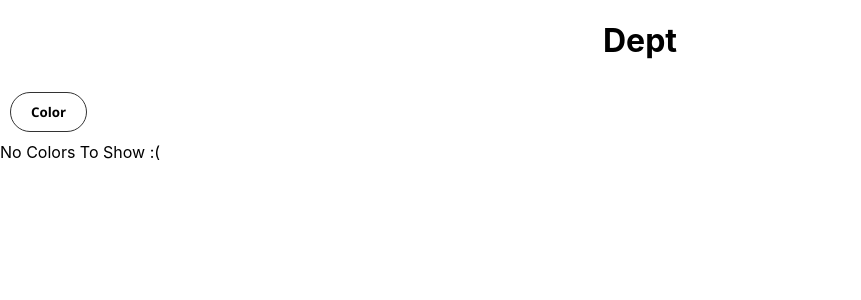
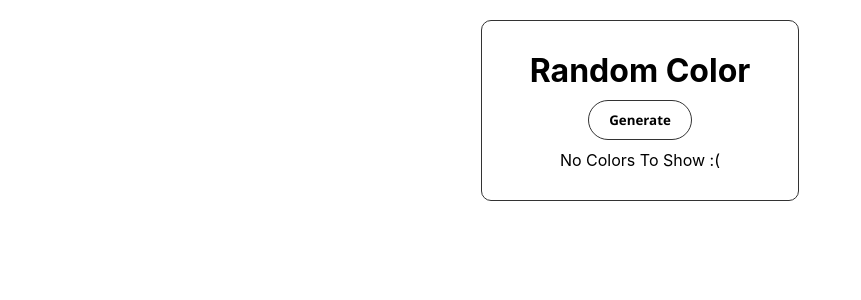
Before and after one commit to lb46861/Dept-Testiranje, a React (Create React App) app in the folder dept-task/: page / in a window 1280 px wide. Shown: the top 300 px of the page, without its empty margins (0-861 px from the left). Built offline with nearby package versions, Linux system fonts and the light colour scheme.

Commit message:
edit css

```diff
--- /dev/null
+++ b/dept-task/src/App.css
@@ -0,0 +1,9 @@
+.App {
+  display: grid;
+  text-align: center;
+  margin: 20px auto;
+  border: 1px solid #333;
+  width: 20%;
+  padding: 30px;
+  border-radius: 10px;
+}
--- a/dept-task/src/App.js
+++ b/dept-task/src/App.js
@@ -1,7 +1,7 @@
 import { useState } from "react";
 import Button from "./components/Button";
-import ColorList from "./components/ColorList";
 import Color from "./components/Color";
+import "./App.css";
 import { DragDropContext, Droppable, Draggable } from "react-beautiful-dnd";
 
 function App() {
@@ -13,7 +13,6 @@ function App() {
     const newClr = await fetchRandom();
     setCurrColor(newClr.colors[0].hex);
 
-    // If newColor is not in the list add it
     if (
       newClr.colors[0].hex &&
       !myRndClrs.find((randomColor) => randomColor === newClr.colors[0].hex)
@@ -32,22 +31,25 @@ function App() {
     return data;
   };
 
-  // Update List after drag
+  // Update List Order
   function handleOnDragEnd(result) {
     if (!result.destination) return;
 
     const items = Array.from(myRndClrs);
     const [reorderedItem] = items.splice(result.source.index, 1);
     items.splice(result.destination.index, 0, reorderedItem);
-
     setRndClrs(items);
   }
 
   return (
     <div className="App">
-      <h1>Dept</h1>
-      <Button onClick={getRandom} btnColor={currColor} />
-      <>
+      <div className="grid_1">
+        <h1>Random Color</h1>
+      </div>
+      <div className="grid_2">
+        <Button onClick={getRandom} btnColor={currColor} />
+      </div>
+      <div className="grid_3">
         {myRndClrs.length > 0 ? (
           <DragDropContext onDragEnd={handleOnDragEnd}>
             <Droppable droppableId="myRndClrs">
@@ -82,9 +84,9 @@ function App() {
             </Droppable>
           </DragDropContext>
         ) : (
-          "No Colors To Show :("
+          <p>No Colors To Show :(</p>
         )}
-      </>
+      </div>
     </div>
   );
 }
--- a/dept-task/src/components/Button.js
+++ b/dept-task/src/components/Button.js
@@ -6,7 +6,7 @@ const Button = ({ onClick, btnColor }) => {
         onClick={onClick}
         style={{ color: `#${btnColor}` }}
       >
-        Color
+        Generate
       </button>
     </div>
   );
--- a/dept-task/src/components/Color.js
+++ b/dept-task/src/components/Color.js
@@ -4,8 +4,9 @@ const Color = ({ color, currColor }) => {
       <p
         style={{
           color: `#${color}`,
-          fontWeight: `${currColor === color ? 900 : 100}`,
-          textDecoration: `${currColor === color ? "underline" : "none"}`,
+          fontWeight: `${currColor === color ? "bold" : 100}`,
+          border: `${currColor === color ? "2px solid #333" : "none"}`,
+          borderRadius: "10px",
         }}
       >
         #{color}
--- a/dept-task/src/components/ColorList.js
+++ /dev/null
@@ -1,42 +0,0 @@
-import Color from "./Color";
-import { DragDropContext, Droppable, Draggable } from "react-beautiful-dnd";
-const ColorList = ({ colors, currColor }) => {
-  return (
-    <>
-      <DragDropContext>
-        <Droppable droppableId="colors">
-          {(provided) => (
-            <ul
-              className="colorList"
-              {...provided.droppableProps}
-              ref={provided.innerRef}
-            >
-              {colors.map((color, index) => {
-                return (
-                  <Draggable key={index} draggableId={color} index={index}>
-                    {(provided) => (
-                      <li
-                        {...provided.draggableProps}
-                        {...provided.dragHandleProps}
-                        ref={provided.innerRef}
-                      >
-                        <Color
-                          key={index}
-                          color={color}
-                          currColor={currColor}
-                        />
-                      </li>
-                    )}
-                  </Draggable>
-                );
-              })}
-              {provided.placeholder}
-            </ul>
-          )}
-        </Droppable>
-      </DragDropContext>
-    </>
-  );
-};
-
-export default ColorList;
--- a/dept-task/src/index.css
+++ b/dept-task/src/index.css
@@ -1,3 +1,7 @@
+* {
+  margin: 0;
+  padding: 0;
+}
 body {
   margin: 0;
   font-family: -apple-system, BlinkMacSystemFont, "Segoe UI", "Roboto", "Oxygen",
@@ -17,17 +21,14 @@ h1 {
 }
 
 ul {
-  margin: 0;
-  padding: 0;
   list-style-type: none;
   border: 2px solid #333;
   border-radius: 10px;
   width: 100px;
-  text-align: center;
+  margin: 0 auto;
 }
 ul li {
-  padding: 2px;
-  cursor: pointer;
+  margin: 0;
 }
 ul li p {
   font-size: 20px;
@@ -35,6 +36,7 @@ ul li p {
   font-weight: 100;
   margin: 0;
   padding: 0;
+  padding: 10px 0;
 }
 .btn {
   display: bock;
```
